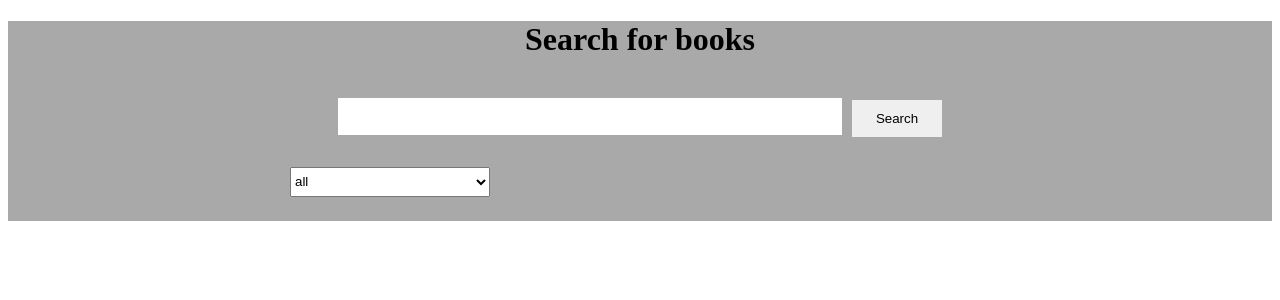
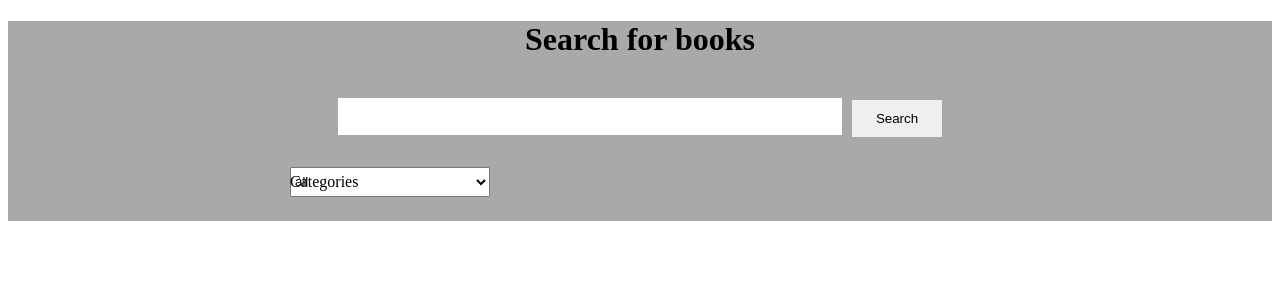
Before and after one commit to Zaven477/Search-for-books, a React (Create React App) app: page / in a window 1280 px wide. Shown: the top 300 px of the page. Built offline with nearby package versions, Linux system fonts and the light colour scheme.

Commit message:
filtering by category

```diff
--- a/src/components/FilterByCategory.tsx
+++ b/src/components/FilterByCategory.tsx
@@ -17,10 +17,12 @@ export const FilterByCategory = ({ setFilter }: IFilterProps) => {
   };
 
   return (
-    <select
+   <div>
+      <span className="filterCategories">Categories</span>
+      <select
       className="selectForm"
       onChange={(event) => Category(event.target.value)}
-    >
+      >
       <option value="all">all</option>
       <option value="art">art</option>
       <option value="biography">biography</option>
@@ -29,5 +31,6 @@ export const FilterByCategory = ({ setFilter }: IFilterProps) => {
       <option value="medical">medical</option>
       <option value="poetry">poetry</option>
     </select>
+  </div>
   );
 };
```
